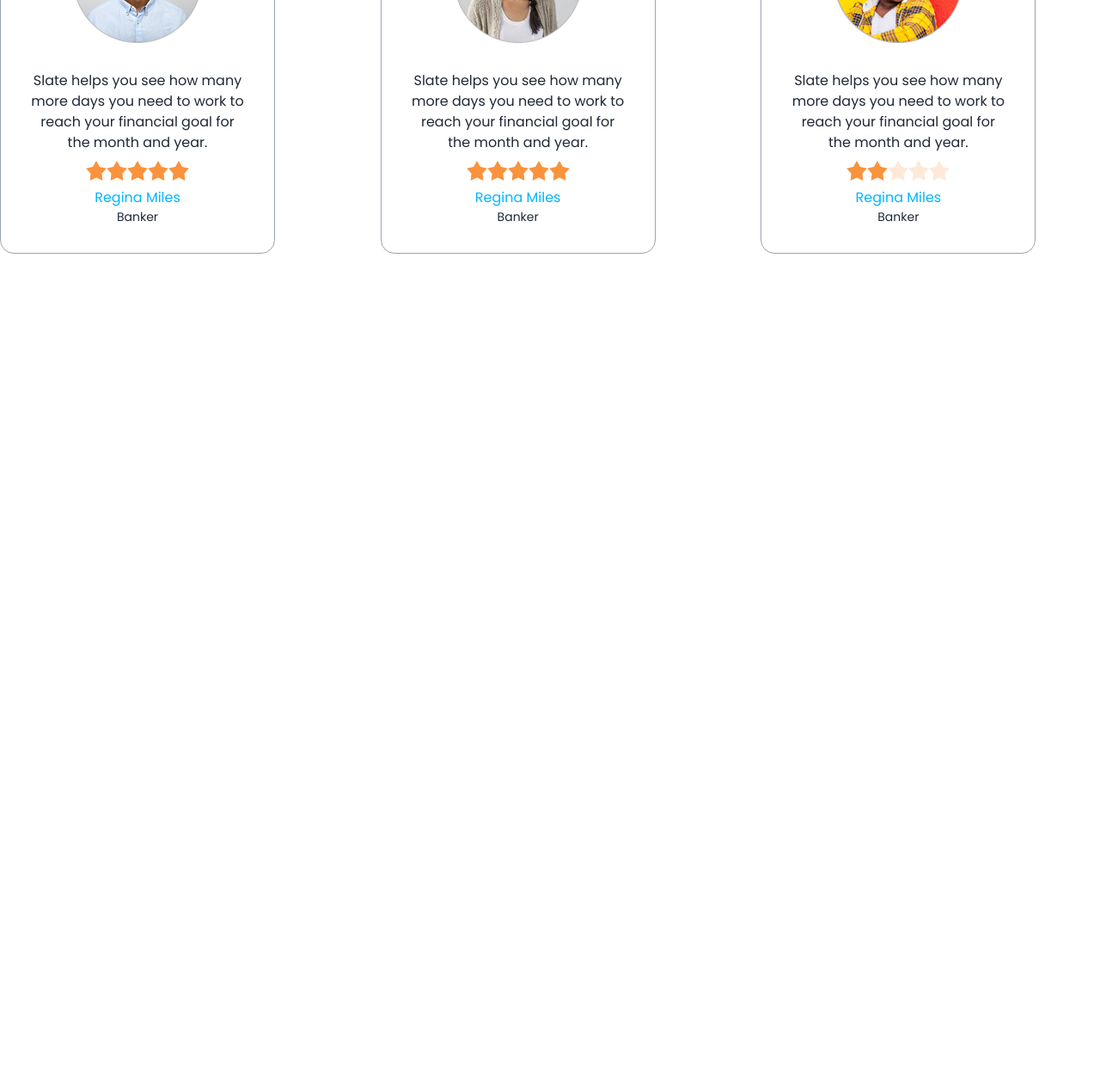
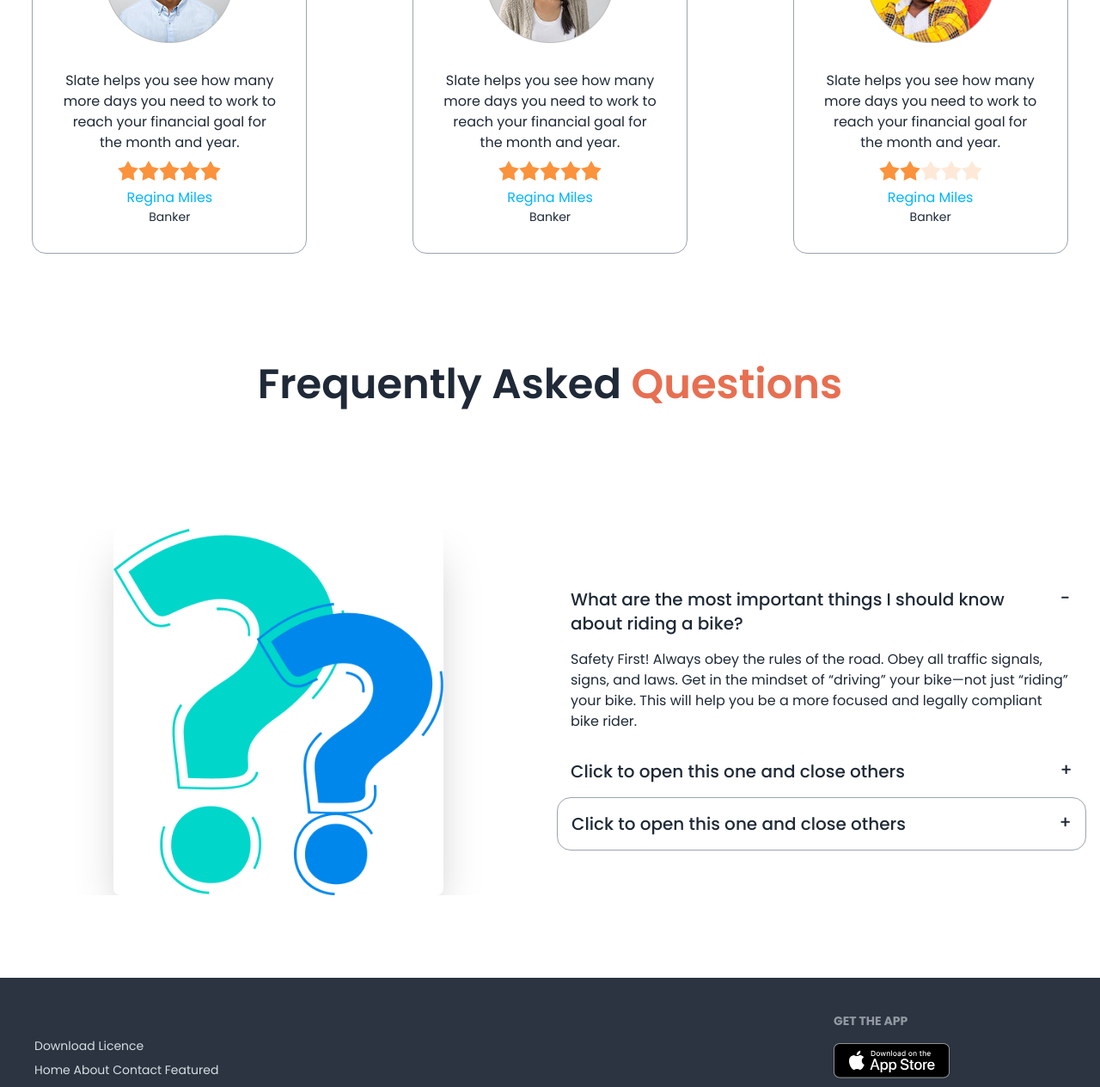
Before and after one commit to emamuddin10/C1-Projects10-Biker-Zone, a plain HTML site: page images/index.html in a window 1280 px wide. Shown: the part 1595-2859 px from the top of the page at 86% size. Before the commit the page ends 1970 px from the top, so only its background shows below. Drawn offline with nearby package versions, Linux system fonts and the light colour scheme.

Commit message:
added conitainer

```diff
--- a/images/index.html
+++ b/images/index.html
@@ -35,8 +35,8 @@
     </style>
 </head>
 
-<body class="font-poppins">
-    <header class="md:container md:mx-auto lg:container lg:mx-auto">
+<body class="font-poppins max-w-7xl mx-auto">
+    <header class="">
         <nav>
             <div class="navbar bg-base-100">
                 <div class="flex-1">
@@ -164,7 +164,7 @@
             </div>
         </div>
     </header>
-    <main class="md:container md:mx-auto lg:container lg:mx-auto">
+    <main class="container mx-auto  ">
         <!-- featured section -->
         <section>
 
@@ -222,16 +222,14 @@
         <!-- happy-clients -->
         <section class="py-20 ;
         ">
-            <h2 class=" lg:text-5xl text-2xl  text-center font-semibold my-12">Happy <span class="text-bike-primary">Clients Says</span></h2>
+            <h2 class=" lg:text-5xl text-2xl  text-center font-semibold my-12">Happy <span
+                    class="text-bike-primary">Clients Says</span></h2>
             <!-- review container -->
-            <div class="grid gap-12 grid-cols-1 md:grid-cols-2 lg:grid-cols-3">
+            <div class="grid justify-items-center gap-12 grid-cols-1 md:grid-cols-2 lg:grid-cols-3">
                 <!-- review-1 -->
                 <div class="card bg-base-100 w-[320px] border border-gray-400">
                     <figure class="px-10 pt-10">
-                      <img
-                        src="./others/user-1.png"
-                        alt="Shoes"
-                        class="rounded-xl w-[150px]" />
+                        <img src="./others/user-1.png" alt="Shoes" class="rounded-xl w-[150px]" />
                     </figure>
                     <div class="card-body items-center text-center">
                         <p>Slate helps you see how
@@ -240,10 +238,7 @@
                             goal for the month and year.</p>
                         <div class="rating">
                             <input type="radio" name="rating-2" class="mask mask-star-2 bg-orange-400" />
-                            <input
-                              type="radio"
-                              name="rating-2"
-                              class="mask mask-star-2 bg-orange-400"
+                            <input type="radio" name="rating-2" class="mask mask-star-2 bg-orange-400"
                                 checked="checked" />
                             <input type="radio" name="rating-2" class="mask mask-star-2 bg-orange-400" />
                             <input type="radio" name="rating-2" class="mask mask-star-2 bg-orange-400" />
@@ -260,10 +255,7 @@
                 <!-- review-2 -->
                 <div class="card bg-base-100 w-[320px] border border-gray-400">
                     <figure class="px-10 pt-10">
-                      <img
-                        src="./others/user-2.png"
-                        alt="Shoes"
-                        class="rounded-xl w-[150px]" />
+                        <img src="./others/user-2.png" alt="Shoes" class="rounded-xl w-[150px]" />
                     </figure>
                     <div class="card-body items-center text-center">
                         <p>Slate helps you see how
@@ -272,10 +264,7 @@
                             goal for the month and year.</p>
                         <div class="rating">
                             <input type="radio" name="rating-2" class="mask mask-star-2 bg-orange-400" />
-                            <input
-                              type="radio"
-                              name="rating-2"
-                              class="mask mask-star-2 bg-orange-400"
+                            <input type="radio" name="rating-2" class="mask mask-star-2 bg-orange-400"
                                 checked="checked" />
                             <input type="radio" name="rating-2" class="mask mask-star-2 bg-orange-400" />
                             <input type="radio" name="rating-2" class="mask mask-star-2 bg-orange-400" />
@@ -292,10 +281,7 @@
                 <!-- review-3 -->
                 <div class="card bg-base-100 w-[320px] border border-gray-400">
                     <figure class="px-10 pt-10">
-                      <img
-                        src="./others/user-3.png"
-                        alt="Shoes"
-                        class="rounded-xl w-[150px]" />
+                        <img src="./others/user-3.png" alt="Shoes" class="rounded-xl w-[150px]" />
                     </figure>
                     <div class="card-body items-center text-center">
                         <p>Slate helps you see how
@@ -304,10 +290,7 @@
                             goal for the month and year.</p>
                         <div class="rating">
                             <input type="radio" name="rating-2" class="mask mask-star-2 bg-orange-400" />
-                            <input
-                              type="radio"
-                              name="rating-2"
-                              class="mask mask-star-2 bg-orange-400"
+                            <input type="radio" name="rating-2" class="mask mask-star-2 bg-orange-400"
                                 checked="checked" />
                             <input type="radio" name="rating-2" class="mask mask-star-2 bg-orange-400" />
                             <input type="radio" name="rating-2" class="mask mask-star-2 bg-orange-400" />
@@ -321,12 +304,83 @@
                         </div>
                     </div>
                 </div>
-
             </div>
         </section>
 
+        <!-- FAQ section -->
+        <section class=" container 	">
+            <h2 class=" lg:text-5xl text-2xl  text-center font-semibold my-12">Frequently Asked <span
+                    class="text-bike-primary"> Questions</span></h2>
+            <!-- container -->
+            <div>
+                <div class="hero  max-h-screen py-20">
+                    <div class="hero-content flex-col lg:flex-row">
+                        <div class="flex-1  flex items-center justify-center overflow-hidden">
+                            <img  src="./others/faq.png" class="w-3/4 lg:max-w-sm  rounded-lg shadow-2xl " />
+                        </div>
+                        <div class="flex-1">
+                            <!-- first slide  -->
+                            <div class="collapse collapse-plus ">
+                                <input type="radio" name="my-accordion-3" checked="checked" />
+                                <div class="collapse-title text-xl font-medium">What are the most important things I should
+                                    know about riding a bike?
+                                </div>
+                                <div class="collapse-content">
+                                    <p>Safety First! Always obey the rules of the road. Obey all traffic signals, signs, and laws. Get in the mindset of “driving” your bike—not just “riding” your bike. This will help you be a more focused and legally compliant bike rider. </p>
+                                </div>
+                            </div>
+                            <!-- second slide  -->
+                            <div class="collapse collapse-plus ">
+                                <input type="radio" name="my-accordion-3" />
+                                <div class="collapse-title text-xl font-medium">Click to open this one and close others
+                                </div>
+                                <div class="collapse-content">
+                                    <p>hello</p>
+                                </div>
+                            </div>
+                            <!-- third slide  -->
+                            <div class="collapse collapse-plus border border-gray-400">
+                                <input type="radio" name="my-accordion-3" />
+                                <div class="collapse-title text-xl font-medium">Click to open this one and close others
+                                </div>
+                                <div class="collapse-content">
+                                    <p>hello</p>
+                                </div>
+                            </div>
+                        </div>
+                    </div>
+                </div>
+            </div>
+
+
+        </section>
+
     </main>
-    <footer></footer>
+    <footer class="footer bg-neutral text-neutral-content p-10 lg:flex justify-between items-center">
+        <aside>
+          <ul class="">
+            <a href="">Download</a>
+            <a href="">Licence</a>
+
+          </ul>
+          <ul class="">
+            <a href="">Home</a>
+            <a href="">About</a>
+            <a href="">Contact</a>
+            <a href="">Featured</a>
+          </ul>
+          <p>© 2020 bike. All rights reserved</p>
+        </aside>
+        <nav>
+          <h6 class="footer-title">Get the App</h6>
+          <div class="grid grid-cols-1 gap-4">
+            <a><img class="w-1/2" src="./others/ios.png" alt=""></a>
+            <a><img class="w-1/2" src="./others/android.png" alt=""></a>
+
+
+          </div>
+        </nav>
+      </footer>
 </body>
 
 </html>
```
Also changed, not shown: images/others/faq-removebg-preview.png (added). Lines whose indentation alone changed are shown as unchanged.
